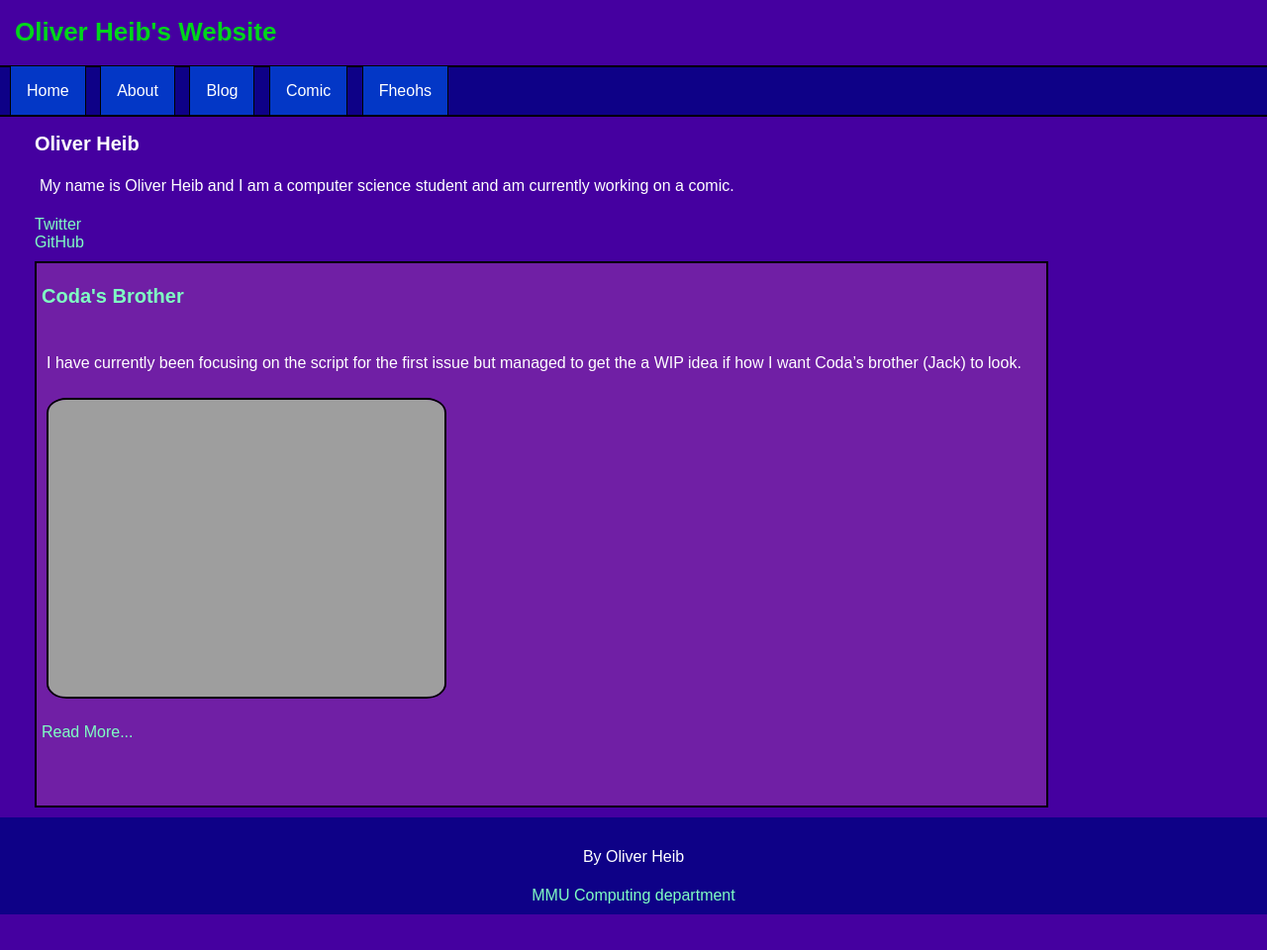
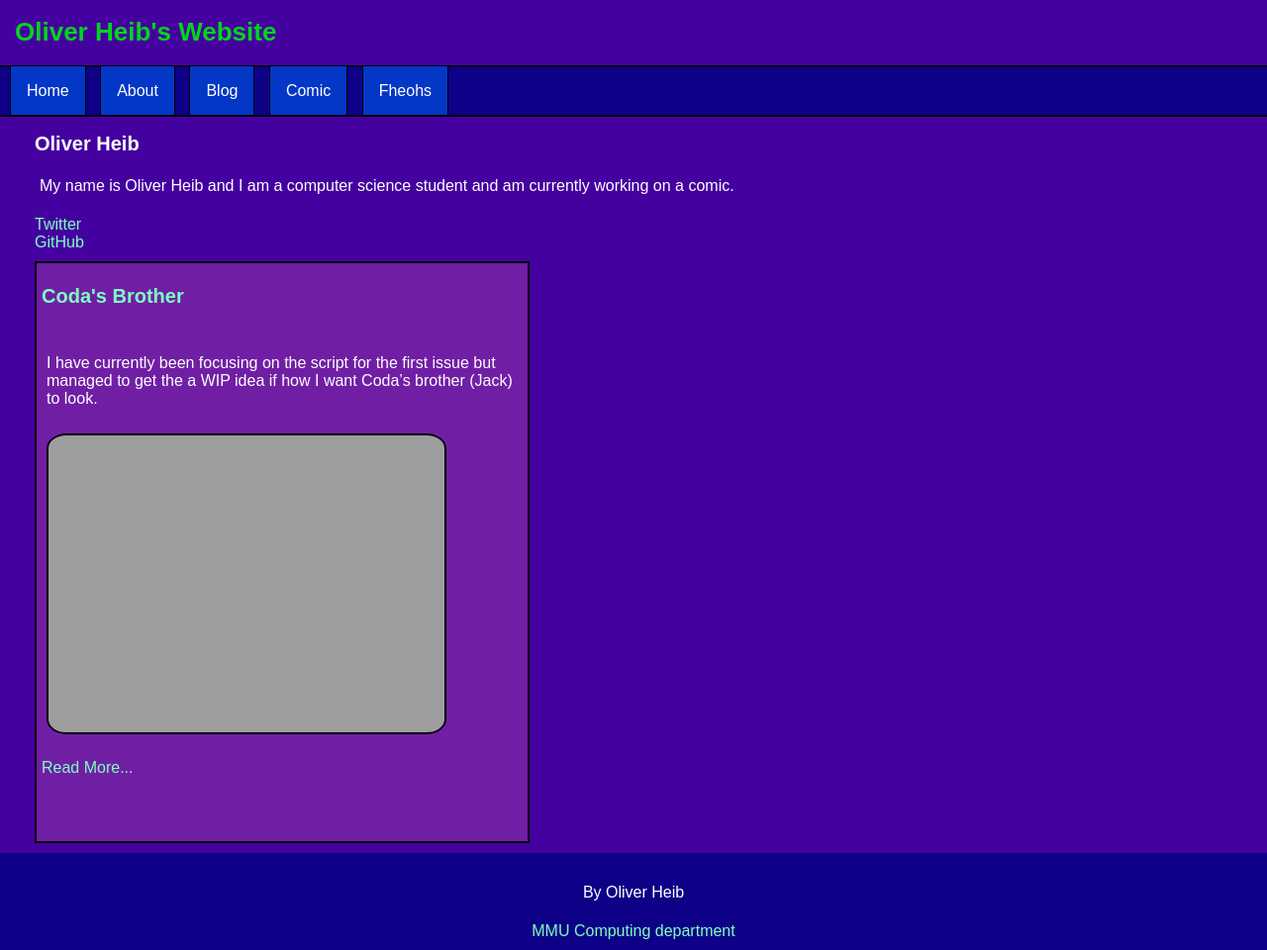
Before and after one commit to OliverHeib/E-PortfolioInJekyll, a Jekyll site: the page built from index.html, in a window 1280 px wide. Shown: the whole page at 99% size. Built offline with Jekyll 4.4.1, drawn with Linux system fonts in a browser that asks for light colours; before the commit the page ends 924 px from its top, so only the background shows below that.

Commit message:
Update index.html

```diff
--- a/index.html
+++ b/index.html
@@ -16,7 +16,7 @@ title: Home
 
 					<ul>
 						{% for post in site.posts limit:1 %}
-							<li style="list-style-type: none;">
+							<li style="list-style-type: none; width: 500px">
 								<div id="post">
 									<h2><a href="/E-PortfolioInJekyll/{{ post.url }}">{{ post.title }}</a></h2><p>{{ post.excerpt }} <a href="/E-PortfolioInJekyll/{{ post.url }}">Read More...</a></p>
 									<br>
```
